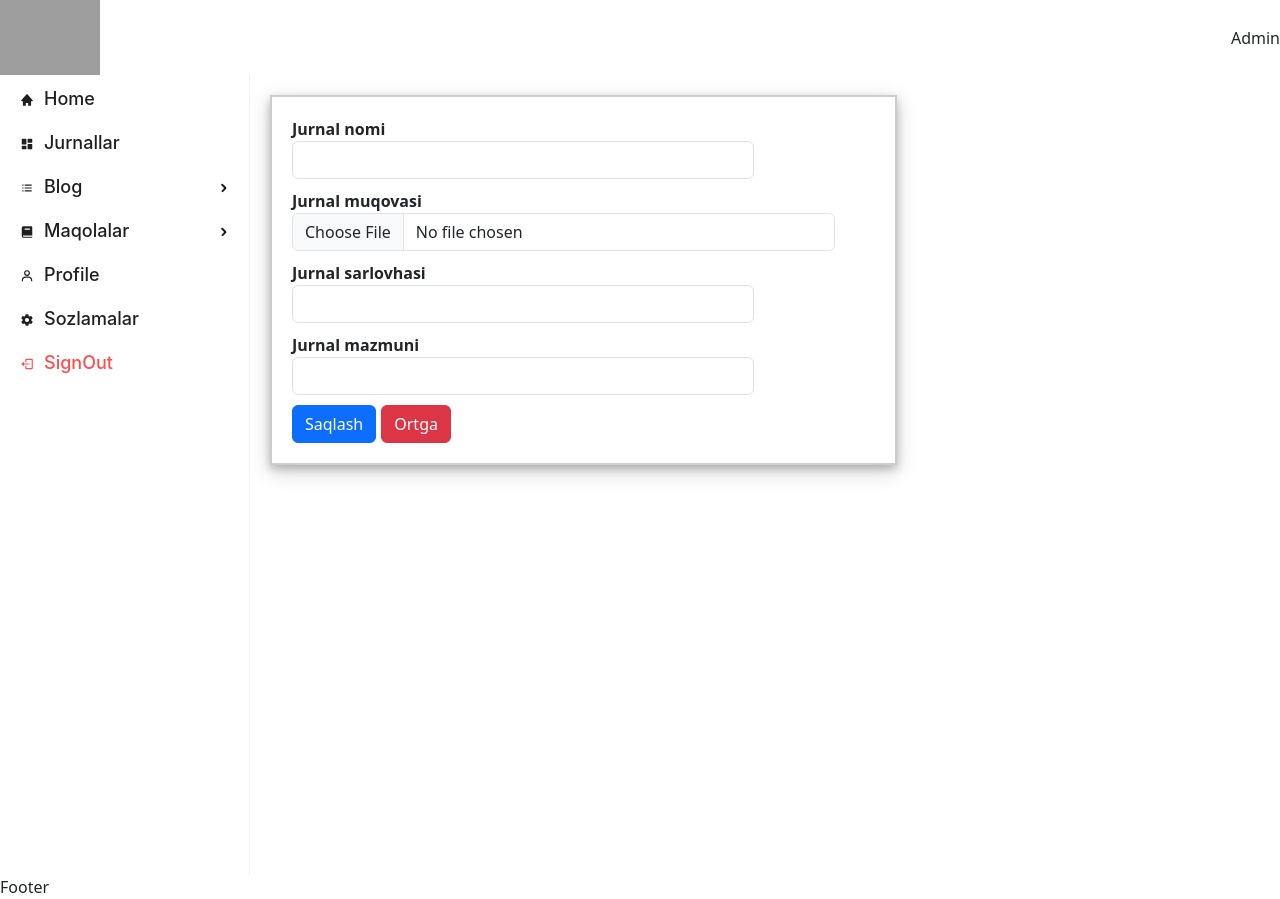
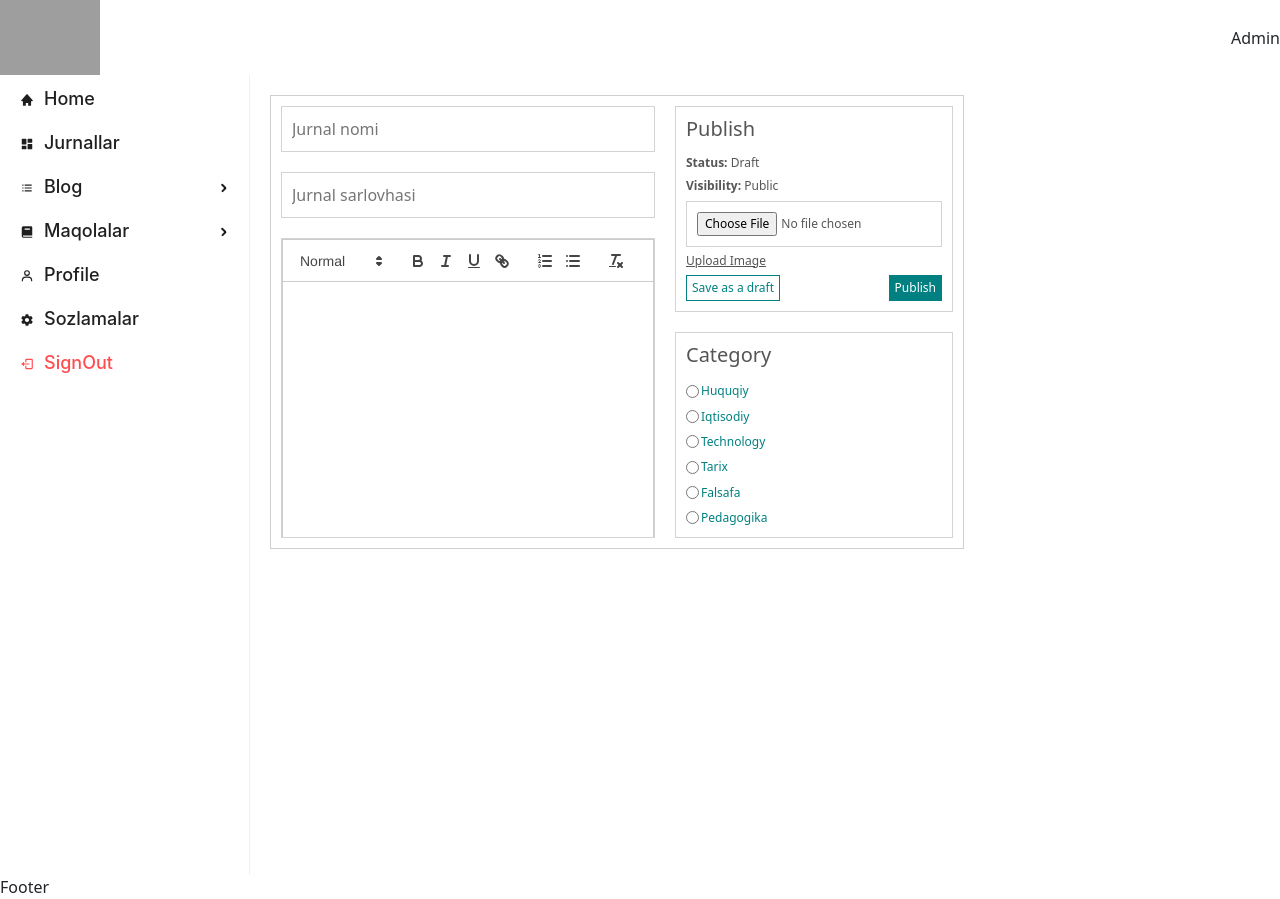
Before and after one commit to kuchkorov/admin-for-public.uz, a React (Create React App) app: page /addjournal in a window 1280 px wide. Built offline with nearby package versions, Linux system fonts and the light colour scheme; grey boxes are pictures that could not be loaded.

Commit message:
Changes and updated journals pages

```diff
--- a/package.json
+++ b/package.json
@@ -8,9 +8,11 @@
     "@testing-library/user-event": "^13.5.0",
     "antd": "^5.6.4",
     "axios": "^1.4.0",
+    "moment": "^2.29.4",
     "react": "^18.2.0",
     "react-dom": "^18.2.0",
     "react-icons": "^4.10.1",
+    "react-quill": "^2.0.0",
     "react-router-dom": "^6.14.1",
     "react-scripts": "5.0.1",
     "react-toastify": "^9.1.3",
--- a/src/App.js
+++ b/src/App.js
@@ -43,11 +43,11 @@ function Content() {
         <Route path="/allblogs" element={<Allblog />} />
         <Route path="/addarticle" element={<Addarticle />} />
         <Route path="/allarticles" element={<Allarticles />} />
-        <Route path="//updatearticle" element={<UpdateArticle />} />
+        <Route path="/updatearticle" element={<UpdateArticle />} />
         <Route path="/profile" element={<Profile />} />
         <Route path="/settings" element={<Setting />} />
         <Route path="/addjournal" element={<Addjournal />} />
-        <Route path="/viewjournal" element={<Viewjournal />} />
+        <Route path="/viewjournal/:id" element={<Viewjournal />} />
         <Route path="/updatejournal/:id" element={<Updatejournal />} />
 
       </Routes>
--- a/src/pages/journals/Addjournal.jsx
+++ b/src/pages/journals/Addjournal.jsx
@@ -1,77 +1,192 @@
 import {useState} from "react";
-import { Link, useNavigate } from "react-router-dom"
+import { useLocation, useNavigate } from "react-router-dom";
+import ReactQuill from 'react-quill';
+import 'react-quill/dist/quill.snow.css';
+import moment from "moment";
 import axios from 'axios'
 import "./journals.css";
 
 function Addjournal() {
 
     const navigate = useNavigate();
+    const state = useLocation().state;
+    const [value, setValue] = useState(state?.title || "");
+    const [title, setTitle] = useState(state?.describtion || "");
+    const [file, setFile] = useState(null);
+    const [cat, setCat] = useState(state?.cat || "");
 
-    const [input, setInput] = useState({
-        name: '',
-        img: '',
-        title: '',
-        describtion: ''
-    })
+    console.log(value);
+    // const [input, setInput] = useState({
+    //     name: '',
+    //     file: '',
+    //     title: '',
+    //     // describtion: ''
+    // })
 
     const upload = async () => {
       try {
         const formData = new FormData();
-        formData.append("img", img)
-        const res = await axios.post("/upload", formData)
-        console.log(res.data);
-      } catch (error) {
-        console.log(error);
+        formData.append("file", file);
+        const res = await axios.post("http://localhost:8800/journals", formData);
+        return res.data;
+      } catch (err) {
+        console.log(err);
       }
+    };
+
+    // const handleSubmit = async (e)=> {
+    //     e.preventDefault();
+    //     upload()
+    //     try {
+    //       await axios.post("http://localhost:8800/journals", input)
+    //       navigate("/journals");
+
+    //     } catch (error) {
+    //       console.log(error);
+    //     }
+    // }
+
+    const handleClick = async (e) => {
+      e.preventDefault();
+      const imgUrl = await upload();
+
+      try {
+        state
+          ? await axios.put(`http://localhost:8800/journals/${state.id}`, {
+              title,
+              describtion: value,
+              cat,
+              img: file ? imgUrl : "",
+            })
+          : await axios.post(`http://localhost:8800/journals/`, {
+              title,
+              desc: value,
+              cat,
+              img: file ? imgUrl : "",
+              date: moment(Date.now()).format("YYYY-MM-DD HH:mm:ss"),
+            });
+            navigate("/journals")
+      } catch (err) {
+        console.log(err);
       }
-
-    const handleSubmit = async (e)=> {
-        e.preventDefault();
-        upload()
-        try {
-          await axios.post("http://localhost:8800/journals", input)
-          navigate("/journals");
-
-        } catch (error) {
-          console.log(error);
-        }
-    }
+    };
 
     return (
       <div className="add-journal">
-      <form className="w-100" onSubmit={handleSubmit}>
-        <div className="mr-3">
-          <label className="form-label">
-            <span>Jurnal nomi</span>
-            <input type="text" className="form-control" onChange={(e)=> setInput({...input, name: e.target.value})} required />
+        <div className="content">
+          <input
+            type="text"
+            placeholder="Jurnal nomi"
+            onChange={(e) => setTitle(e.target.value)}
+          />
+          <input
+            type="text"
+            placeholder="Jurnal sarlovhasi"
+            onChange={(e) => setTitle(e.target.value)}
+          />
+          <div className="editorContainer">
+            <ReactQuill
+              className="editor"
+              theme="snow"
+              value={value}
+              onChange={setValue}
+            />
+          </div>
+        </div>
+        <div className="menu">
+          <div className="item">
+            <h1>Publish</h1>
+            <span>
+              <b>Status: </b> Draft
+            </span>
+            <span>
+              <b>Visibility: </b> Public
+            </span>
+            <input
+              // style={{ display: "none" }}
+              type="file"
+              id="file"
+              name=""
+              onChange={(e) => setFile(e.target.files[0])}
+            />
+            <label className="file" htmlFor="file">
+              Upload Image
             </label>
+            <div className="buttons">
+              <button>Save as a draft</button>
+              <button onClick={handleClick}>Publish</button>
             </div>
-        <div className="mr-3">
-          <label className="form-label">
-            <span>Jurnal muqovasi</span>
-            <input type="file" className="form-control" onChange={(e)=> setInput({...input, img: e.target.files[0]})} required />
-          </label>
           </div>
-        <div className="mr-3">
-          <label className="form-label">
-            <span>Jurnal sarlovhasi</span>
-            <input type="text" className="form-control" onChange={(e)=> setInput({...input, title: e.target.value})} required />
-          </label>
+          <div className="item">
+            <h1>Category</h1>
+            <div className="cat">
+              <input
+                type="radio"
+                checked={cat === "art"}
+                name="cat"
+                value="art"
+                id="art"
+                onChange={(e) => setCat(e.target.value)}
+              />
+              <label htmlFor="art">Huquqiy</label>
             </div>
-        <div className="mr-3">
-          <label className="form-label">
-            <span>Jurnal mazmuni</span>
-            <input type="text" className="form-control" onChange={(e)=> setInput({...input, describtion: e.target.value})} required />
-          </label>
+            <div className="cat">
+              <input
+                type="radio"
+                checked={cat === "science"}
+                name="cat"
+                value="science"
+                id="science"
+                onChange={(e) => setCat(e.target.value)}
+              />
+              <label htmlFor="science">Iqtisodiy</label>
             </div>
-        <button type="submit" className="btn btn-primary" style={{marginRight: "5px"}}>
-          Saqlash
-        </button>
-        <Link to="/journals"><button type="submit" className="btn btn-danger">
-          Ortga
-        </button>
-        </Link>
-      </form>
+            <div className="cat">
+              <input
+                type="radio"
+                checked={cat === "technology"}
+                name="cat"
+                value="technology"
+                id="technology"
+                onChange={(e) => setCat(e.target.value)}
+              />
+              <label htmlFor="technology">Technology</label>
+            </div>
+            <div className="cat">
+              <input
+                type="radio"
+                checked={cat === "cinema"}
+                name="cat"
+                value="cinema"
+                id="cinema"
+                onChange={(e) => setCat(e.target.value)}
+              />
+              <label htmlFor="cinema">Tarix</label>
+            </div>
+            <div className="cat">
+              <input
+                type="radio"
+                checked={cat === "design"}
+                name="cat"
+                value="design"
+                id="design"
+                onChange={(e) => setCat(e.target.value)}
+              />
+              <label htmlFor="design">Falsafa</label>
+            </div>
+            <div className="cat">
+              <input
+                type="radio"
+                checked={cat === "food"}
+                name="cat"
+                value="food"
+                id="food"
+                onChange={(e) => setCat(e.target.value)}
+              />
+              <label htmlFor="food">Pedagogika</label>
+            </div>
+          </div>
+        </div>
       </div>
     );
 }
--- a/src/pages/journals/journals.css
+++ b/src/pages/journals/journals.css
@@ -1,24 +1,166 @@
 
 /**********Addjournals********/
+/*
+.add-journal {
+    margin-top: 20px;
+    display: flex;
+    gap: 20px;
+}
+.add-journal .content {
+    flex: 5;
+    display: flex;
+    gap: 20px;
+}
+.add-journal .menu {
+    flex: 2;
+    display: flex;
+    flex-direction: column;
+    gap: 20px;
+}
+
+.add-journal .menu .img-file {
+    text-decoration: none;
+    cursor: pointer;
+}
+.add-journal .menu .buttons {
+    display: flex;
+    justify-content: space-between;
+}
+.add-journal .menu .buttons button {
+    cursor: pointer;
+    color: teal;
+    background-color: #fff;
+    padding: 3px 5px;
+}
+.add-journal .menu .item {
+    border: 1px solid lightgray;
+    padding: 10px;
+    flex: 1;
+    font-size: 12px;
+    color: #555;
+}
+.add-journal .menu .item .cat {
+    align-items: center;
+    margin: 15px 0;
+    font-size: 16px;
+    color: teal;
+}
+.add-journal .menu .item .cat input  {
+    margin-right: 5px;
+}
+.add-journal .editorContainer {
+    height: 300px;
+    overflow: scroll;
+    border: 1px solid lightgray;
+}
+.add-journal .editorContainer .editor {
+    height: 100%;
+    border: none;
+} */
+
+.add-journal {
+    margin-top: 20px;
+    display: flex;
+    gap: 20px;
+    border: 1px solid rgb(211, 206, 206);
+    padding: 10px;
+    margin: 20px;
+}
+.add-journal .content {
+    flex: 5;
+    display: flex;
+    flex-direction: column;
+    gap: 20px;
+}
+.add-journal input {
+    padding: 10px;
+    border: 1px solid lightgray;
+}
+
+.add-journal .editorContainer {
+    height: 300px;
+    overflow: scroll;
+    border: 1px solid lightgray;
+}
+.add-journal .editorContainer .editor {
+    height: 100%;
+    border: none;
+}
+
+
+
+.add-journal .menu {
+    flex: 2;
+    display: flex;
+    flex-direction: column;
+    gap: 20px;
+}
+.add-journal .menu .item {
+    border: 1px solid lightgray;
+    padding: 10px;
+    flex:1;
+    display: flex;
+    flex-direction: column;
+    justify-content: space-between;
+    font-size: 12px;
+    color: #555;
+}
+.add-journal .menu .item h1{
+    font-size: 20px;
+}
+
+.add-journal .menu .item .file{
+    text-decoration: underline;
+    cursor: pointer;
+}
+
+.add-journal .menu .item .buttons{
+    display: flex;
+    justify-content: space-between;
+}
+.add-journal .menu .item .buttons button:first-child{
+    cursor: pointer;
+    color: teal;
+    background-color: white;
+    border: 1px solid teal;
+    padding: 3px 5px;
+}
+.add-journal .menu .item .buttons button:last-child{
+    cursor: pointer;
+    color: white;
+    background-color: teal;
+    border: 1px solid teal;
+    padding: 3px 5px;
+}
+.add-journal .menu .item .cat{
+    display: flex;
+    align-items: center;
+    gap: 2px;
+    color: teal;
+}
+
 
 .add-journal form {
-    /* width: 100px;
-    margin: auto; */
-    /* display: flex; */
     margin: 20px;
     padding: 20px;
     border: 2px solid rgb(205, 204, 204);
     box-shadow: 0 4px 8px 0 rgba(0, 0, 0, 0.2), 0 6px 20px 0 rgba(0, 0, 0, 0.19);
 }
 .add-journal form input {
-    /* width: 100%; */
     margin-right: 205px;
 }
-
 .add-journal form .form-label {
     font-weight: 600;
     margin-bottom: 10px;
 }
+
+
+
+
+
+
+
+
 
 /********** journalsPage ********/
 
```
Also changed, not shown: src/pages/journals/Journalspage.jsx (+0 -16 lines), src/pages/journals/Updatejournal.jsx (+3 -6 lines), src/pages/journals/Viewjournal.jsx (+4 -7 lines), 1 other file (tests, documents, lock files or other folders). Lines whose indentation alone changed are shown as unchanged.
